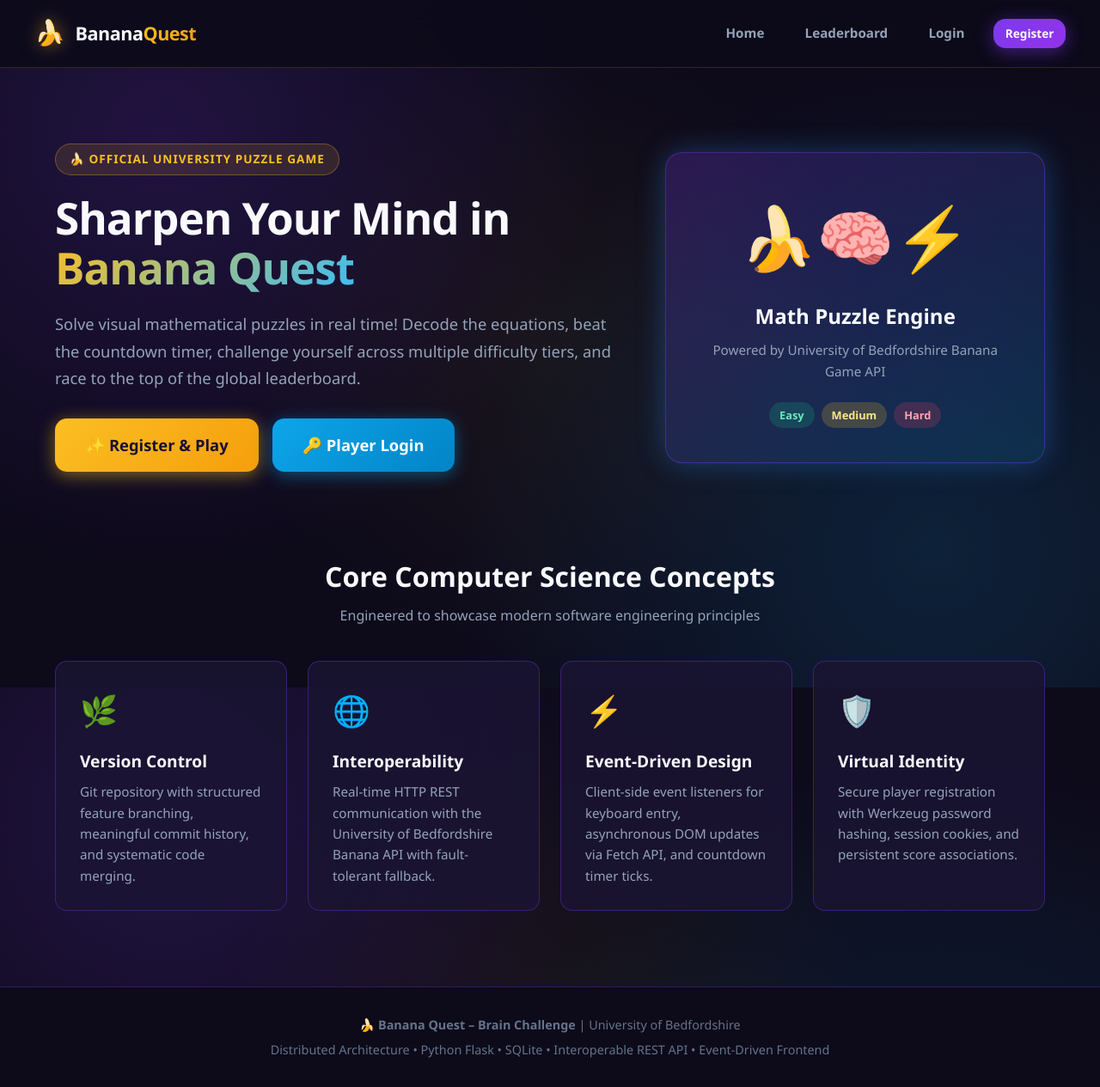
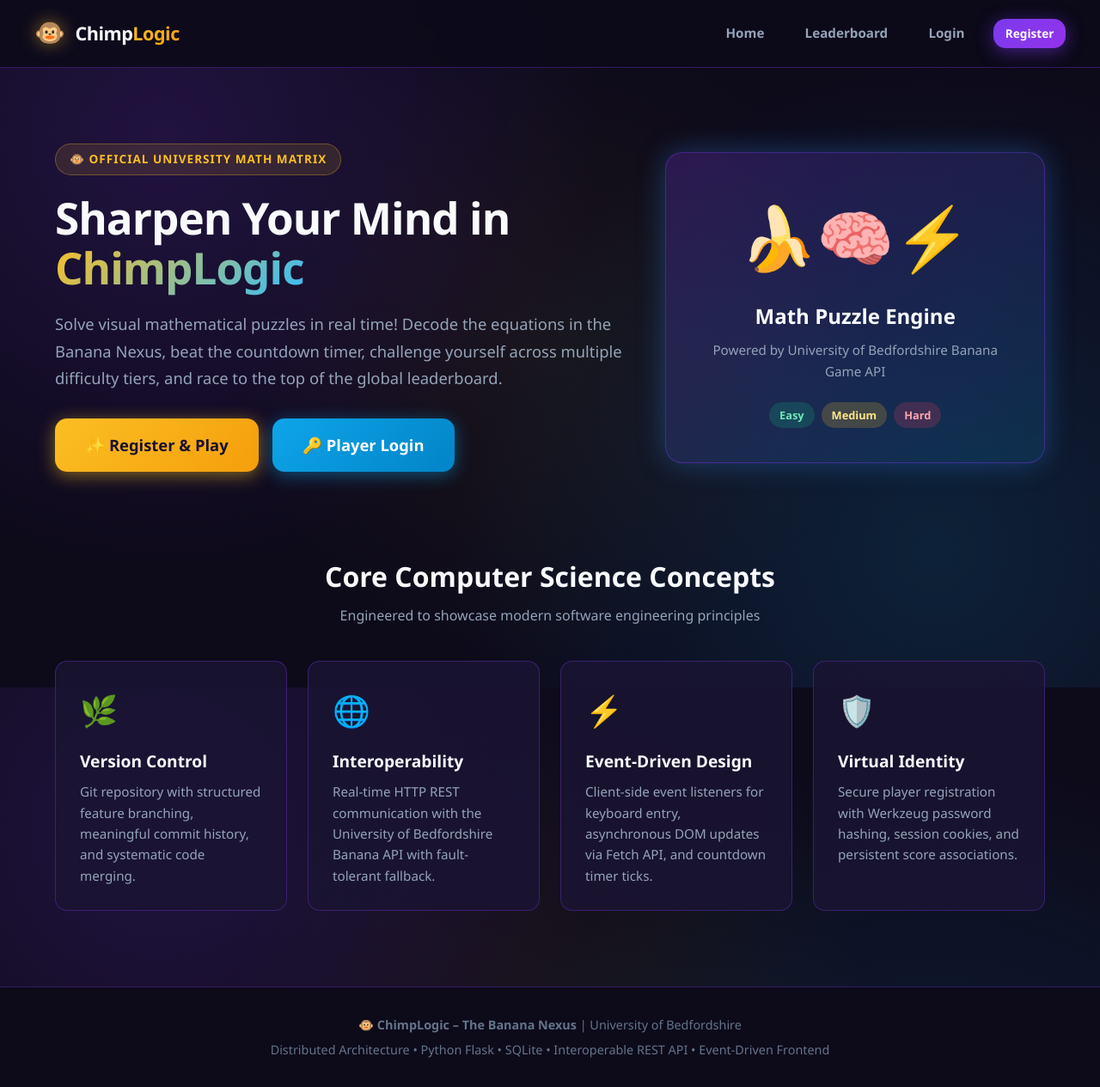
Before and after one commit to iswariyakirubananthan/SE-Game, a Flask app: page / in a window 1280 px wide. Shown: the whole page at 86% size. Run offline with Flask 3, Linux system fonts and the light colour scheme.

Commit message:
work on the ui

```diff
--- a/app.py
+++ b/app.py
@@ -1,7 +1,7 @@
 """
 app.py - Main Application Factory and Server Entry Point
 =======================================================
-Banana Quest - Brain Challenge
+ChimpLogic - The Banana Nexus
 University of Bedfordshire - Computer Science Assignment
 
 Architecture: Distributed Architecture
@@ -43,7 +43,7 @@ def create_app(test_config=None):
 
     # Core Security & Session Configuration
     app.config.from_mapping(
-        SECRET_KEY=os.environ.get('SECRET_KEY', 'banana-quest-super-secret-key-uob-2026'),
+        SECRET_KEY=os.environ.get('SECRET_KEY', 'chimplogic-banana-nexus-secret-uob-2026'),
         PERMANENT_SESSION_LIFETIME=timedelta(days=7),
         SESSION_COOKIE_HTTPONLY=True,       # Mitigates XSS cookie theft
         SESSION_COOKIE_SAMESITE='Lax',      # Mitigates CSRF
@@ -70,7 +70,7 @@ def create_app(test_config=None):
     @app.context_processor
     def inject_app_metadata():
         return {
-            'app_title': 'Banana Quest – Brain Challenge',
+            'app_title': 'ChimpLogic – The Banana Nexus',
             'current_year': 2026
         }
 
@@ -92,7 +92,7 @@ app = create_app()
 if __name__ == '__main__':
     # Run the Flask development server on localhost:5000
     print("=" * 60)
-    print("  Banana Quest – Brain Challenge is starting!")
+    print("  ChimpLogic – The Banana Nexus is starting!")
     print("  Local Server: http://127.0.0.1:5000")
     print("=" * 60)
     app.run(host='127.0.0.1', port=5000, debug=True)
--- a/services/banana_service.py
+++ b/services/banana_service.py
@@ -73,7 +73,7 @@ class BananaApiService:
             Exception if both live API and fallback are unreachable.
         """
         headers = {
-            "User-Agent": "BananaQuest-GameEngine/1.0 (University of Bedfordshire Assignment Client)"
+            "User-Agent": "ChimpLogic-NexusEngine/1.0 (University of Bedfordshire Assignment Client)"
         }
 
         try:
--- a/static/css/style.css
+++ b/static/css/style.css
@@ -1,6 +1,6 @@
 /*
  * static/css/style.css
- * Banana Quest – Brain Challenge
+ * ChimpLogic – The Banana Nexus
  * Color Palette: Deep Space Purple (#120e29), Cyber Blue (#0ea5e9), Banana Yellow (#fbbf24)
  * Modern gaming theme with glassmorphic cards, vibrant gradients, and responsive layouts
  */
--- a/templates/404.html
+++ b/templates/404.html
@@ -4,7 +4,7 @@
 
 {% block content %}
 <div style="text-align: center; max-width: 500px; margin: 4rem auto;">
-  <div style="font-size: 5rem; margin-bottom: 1rem;">🍌❓</div>
+  <div style="font-size: 5rem; margin-bottom: 1rem;">🐵❓</div>
   <h1 style="font-size: 2.5rem; font-weight: 900; margin-bottom: 0.5rem;">404 – Page Lost</h1>
   <p style="color: var(--text-muted); font-size: 1.1rem; margin-bottom: 2rem;">
     The puzzle piece you were looking for seems to have slipped away.
--- a/templates/base.html
+++ b/templates/base.html
@@ -3,7 +3,7 @@
 <head>
   <meta charset="UTF-8">
   <meta name="viewport" content="width=device-width, initial-scale=1.0">
-  <title>{% block title %}Banana Quest – Brain Challenge{% endblock %}</title>
+  <title>{% block title %}ChimpLogic – The Banana Nexus{% endblock %}</title>
   <link rel="stylesheet" href="{{ url_for('static', filename='css/style.css') }}">
   <link rel="preconnect" href="https://fonts.googleapis.com">
   <link rel="preconnect" href="https://fonts.gstatic.com" crossorigin>
@@ -14,8 +14,8 @@
   <!-- Navigation Bar -->
   <header class="navbar">
     <a href="{{ url_for('home.index') }}" class="nav-brand">
-      <span class="brand-icon">🍌</span>
-      <span>Banana<span class="brand-highlight">Quest</span></span>
+      <span class="brand-icon">🐵</span>
+      <span>Chimp<span class="brand-highlight">Logic</span></span>
     </a>
 
     <nav>
@@ -56,7 +56,7 @@
 
   <!-- Global Footer -->
   <footer class="footer">
-    <p>🍌 <strong>Banana Quest – Brain Challenge</strong> | University of Bedfordshire</p>
+    <p>🐵 <strong>ChimpLogic – The Banana Nexus</strong> | University of Bedfordshire</p>
     <p style="margin-top: 0.35rem;">
       Distributed Architecture • Python Flask • SQLite • Interoperable REST API • Event-Driven Frontend
     </p>
--- a/templates/dashboard.html
+++ b/templates/dashboard.html
@@ -1,6 +1,6 @@
 {% extends 'base.html' %}
 
-{% block title %}Dashboard – Banana Quest{% endblock %}
+{% block title %}Dashboard – ChimpLogic{% endblock %}
 
 {% block content %}
 <!-- Module 4: Game Dashboard -->
@@ -11,7 +11,7 @@
         Welcome, <span class="brand-highlight">{{ g.user['username'] }}</span>! 👋
       </h1>
       <p style="color: var(--text-muted); font-size: 1.05rem;">
-        Ready to test your math reflexes with fresh banana puzzles?
+        Ready to test your math reflexes in the Banana Nexus?
       </p>
     </div>
     <div style="display: flex; gap: 0.75rem;">
--- a/templates/difficulty.html
+++ b/templates/difficulty.html
@@ -1,6 +1,6 @@
 {% extends 'base.html' %}
 
-{% block title %}Select Difficulty – Banana Quest{% endblock %}
+{% block title %}Select Difficulty – ChimpLogic{% endblock %}
 
 {% block content %}
 <!-- Module 5: Difficulty Selection -->
--- a/templates/game.html
+++ b/templates/game.html
@@ -1,6 +1,6 @@
 {% extends 'base.html' %}
 
-{% block title %}Game Arena – Banana Quest{% endblock %}
+{% block title %}Game Arena – ChimpLogic{% endblock %}
 
 {% block content %}
 <!-- Module 6 & 7: Game Arena -->
@@ -46,10 +46,10 @@
     <!-- Puzzle Image Display Area -->
     <div class="puzzle-image-wrapper">
       <div id="puzzle-loading" class="puzzle-loading">
-        <div style="font-size: 2.5rem; animation: float 1.5s infinite;">🍌</div>
+        <div style="font-size: 2.5rem; animation: float 1.5s infinite;">🐵🍌</div>
         <span>Retrieving fresh puzzle from University API...</span>
       </div>
-      <img id="puzzle-image" class="puzzle-image" src="" alt="Banana Math Puzzle" style="display: none;">
+      <img id="puzzle-image" class="puzzle-image" src="" alt="ChimpLogic Math Puzzle" style="display: none;">
     </div>
 
     <!-- Answer Submission Box (Theme C: Event-Driven Programming) -->
--- a/templates/index.html
+++ b/templates/index.html
@@ -1,17 +1,17 @@
 {% extends 'base.html' %}
 
-{% block title %}Home – Banana Quest Brain Challenge{% endblock %}
+{% block title %}Home – ChimpLogic: The Banana Nexus{% endblock %}
 
 {% block content %}
 <!-- Module 1: Home Page -->
 <section class="hero">
   <div class="hero-content">
-    <div class="hero-tag">🍌 Official University Puzzle Game</div>
+    <div class="hero-tag">🐵 Official University Math Matrix</div>
     <h1 class="hero-title">
-      Sharpen Your Mind in <span>Banana Quest</span>
+      Sharpen Your Mind in <span>ChimpLogic</span>
     </h1>
     <p class="hero-desc">
-      Solve visual mathematical puzzles in real time! Decode the equations, beat the countdown timer,
+      Solve visual mathematical puzzles in real time! Decode the equations in the Banana Nexus, beat the countdown timer,
       challenge yourself across multiple difficulty tiers, and race to the top of the global leaderboard.
     </p>
 
--- a/templates/leaderboard.html
+++ b/templates/leaderboard.html
@@ -1,6 +1,6 @@
 {% extends 'base.html' %}
 
-{% block title %}Leaderboard – Banana Quest{% endblock %}
+{% block title %}Leaderboard – ChimpLogic{% endblock %}
 
 {% block content %}
 <!-- Module 8: Leaderboard -->
--- a/templates/login.html
+++ b/templates/login.html
@@ -1,6 +1,6 @@
 {% extends 'base.html' %}
 
-{% block title %}Login – Banana Quest{% endblock %}
+{% block title %}Login – ChimpLogic{% endblock %}
 
 {% block content %}
 <div style="max-width: 450px; margin: 2rem auto;">
--- a/templates/profile.html
+++ b/templates/profile.html
@@ -1,6 +1,6 @@
 {% extends 'base.html' %}
 
-{% block title %}Player Profile – Banana Quest{% endblock %}
+{% block title %}Player Profile – ChimpLogic{% endblock %}
 
 {% block content %}
 <!-- Module 9: User Profile (Theme D: Virtual Identity) -->
@@ -10,7 +10,7 @@
   <div class="card" style="margin-bottom: 2rem;">
     <div style="display: flex; align-items: center; gap: 1.5rem; flex-wrap: wrap;">
       <div style="width: 80px; height: 80px; border-radius: 50%; background: linear-gradient(135deg, var(--primary-purple), var(--cyber-blue)); display: flex; align-items: center; justify-content: center; font-size: 2.5rem; box-shadow: 0 0 20px var(--purple-glow);">
-        🍌
+        🐵
       </div>
       <div style="flex: 1;">
         <h1 style="font-size: 2rem; font-weight: 900; line-height: 1.2;">
--- a/templates/register.html
+++ b/templates/register.html
@@ -1,14 +1,14 @@
 {% extends 'base.html' %}
 
-{% block title %}Register – Banana Quest{% endblock %}
+{% block title %}Register – ChimpLogic{% endblock %}
 
 {% block content %}
 <div style="max-width: 480px; margin: 1.5rem auto;">
   <div class="card">
     <div style="text-align: center; margin-bottom: 2rem;">
-      <span style="font-size: 3rem;">🍌</span>
+      <span style="font-size: 3rem;">🐵</span>
       <h2 style="font-size: 1.85rem; font-weight: 800; margin-top: 0.5rem;">Create Your Account</h2>
-      <p style="color: var(--text-muted); font-size: 0.95rem;">Join the Banana Quest math challenge</p>
+      <p style="color: var(--text-muted); font-size: 0.95rem;">Join the ChimpLogic math challenge</p>
     </div>
 
     <!-- Registration Form (Theme D: Virtual Identity) -->
--- a/test_app.py
+++ b/test_app.py
@@ -45,9 +45,8 @@ class BananaQuestTestCase(unittest.TestCase):
     def test_home_page_loads(self):
         response = self.client.get('/')
         self.assertEqual(response.status_code, 200)
-        self.assertIn(b'Banana', response.data)
-        self.assertIn(b'Quest', response.data)
-        self.assertIn(b'Math Puzzle Engine', response.data)
+        self.assertIn(b'Chimp', response.data)
+        self.assertIn(b'Logic', response.data)
 
     # -------------------------------------------------------------
     # Module 2 & 3: Registration, Password Hashing & Login (Theme D)
```
Also changed, not shown: README.md.
